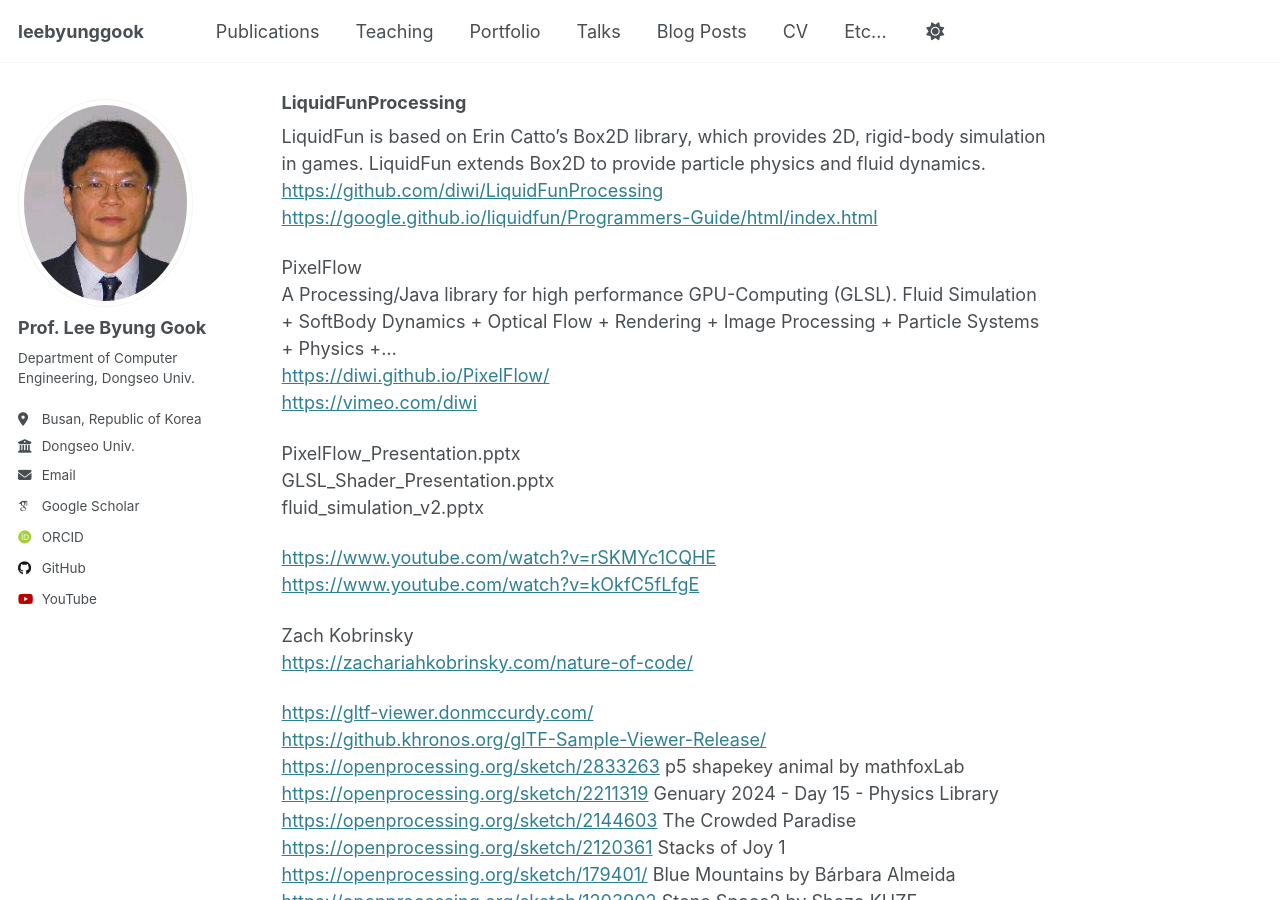
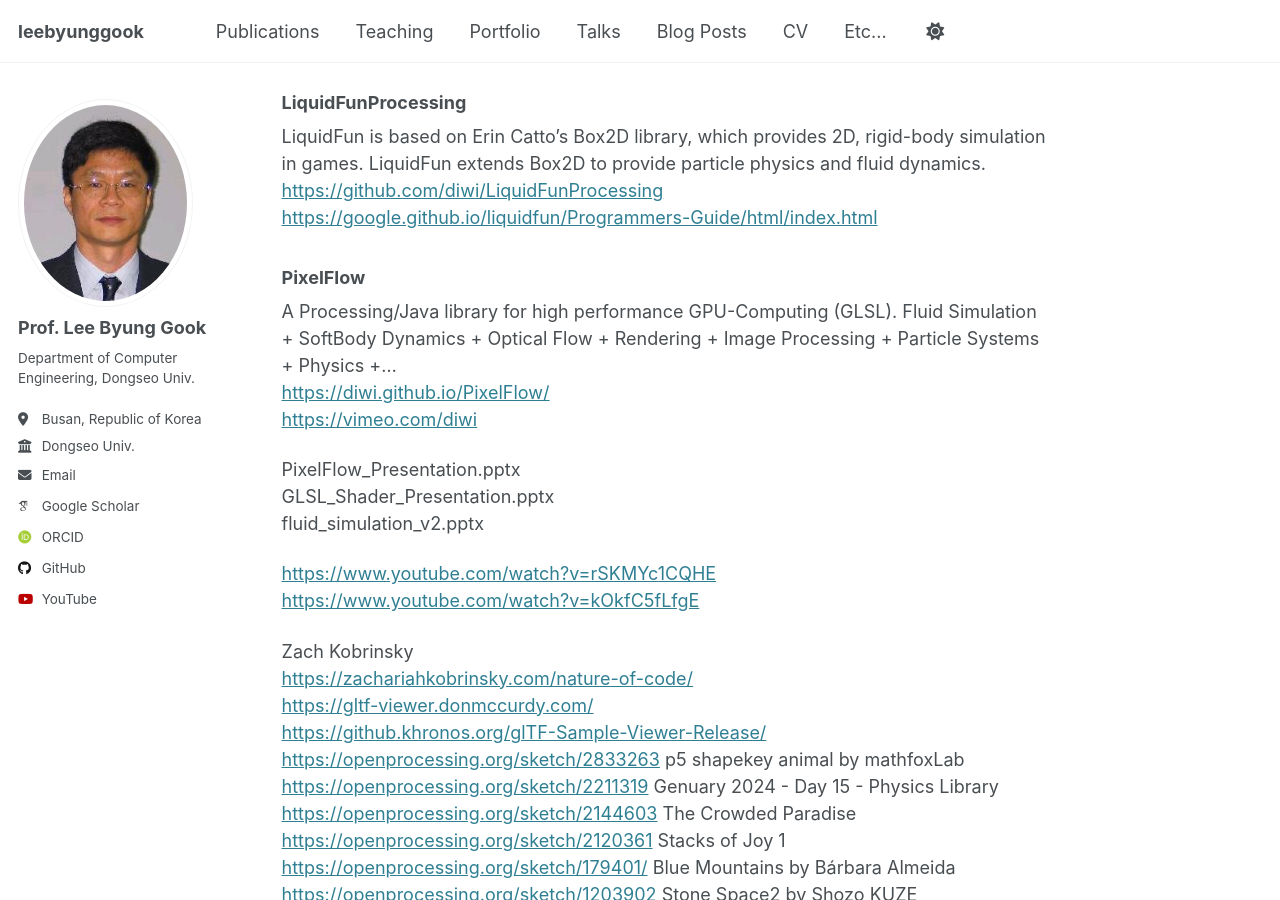
Before and after one commit to leebyunggook/leebyunggook.github.io, a Jekyll site: the page built from _pages/PhysicsProcessing.md, in a window 1280 px wide and 900 px high, scrolled down 4779 px. Built offline with Jekyll 4.4.1, drawn with Linux system fonts in a browser that asks for light colours; some web fonts are replaced; our own code applies the rules of GitHub Pages for plain Markdown files.

```diff
--- a/_pages/PhysicsProcessing.md
+++ b/_pages/PhysicsProcessing.md
@@ -154,7 +154,7 @@ LiquidFun is based on Erin Catto's Box2D library, which provides 2D, rigid-body
 [https://github.com/diwi/LiquidFunProcessing](https://github.com/diwi/LiquidFunProcessing) <br>
 [https://google.github.io/liquidfun/Programmers-Guide/html/index.html](https://google.github.io/liquidfun/Programmers-Guide/html/index.html) <br>
 
-PixelFlow <br>
+### PixelFlow
 A Processing/Java library for high performance GPU-Computing (GLSL). Fluid Simulation + SoftBody Dynamics + Optical Flow + Rendering + Image Processing + Particle Systems + Physics +... <br>
 [https://diwi.github.io/PixelFlow/](https://diwi.github.io/PixelFlow/) <br>
 [https://vimeo.com/diwi](https://vimeo.com/diwi)  <br>
@@ -168,8 +168,6 @@ fluid_simulation_v2.pptx <br>
 
 Zach Kobrinsky <br>
 [https://zachariahkobrinsky.com/nature-of-code/](https://zachariahkobrinsky.com/nature-of-code/) <br>
-
-
 [https://gltf-viewer.donmccurdy.com/](https://gltf-viewer.donmccurdy.com/) <br>
 [https://github.khronos.org/glTF-Sample-Viewer-Release/](https://github.khronos.org/glTF-Sample-Viewer-Release/) <br>
 [https://openprocessing.org/sketch/2833263](https://openprocessing.org/sketch/2833263) p5 shapekey animal by mathfoxLab  <br>
```
